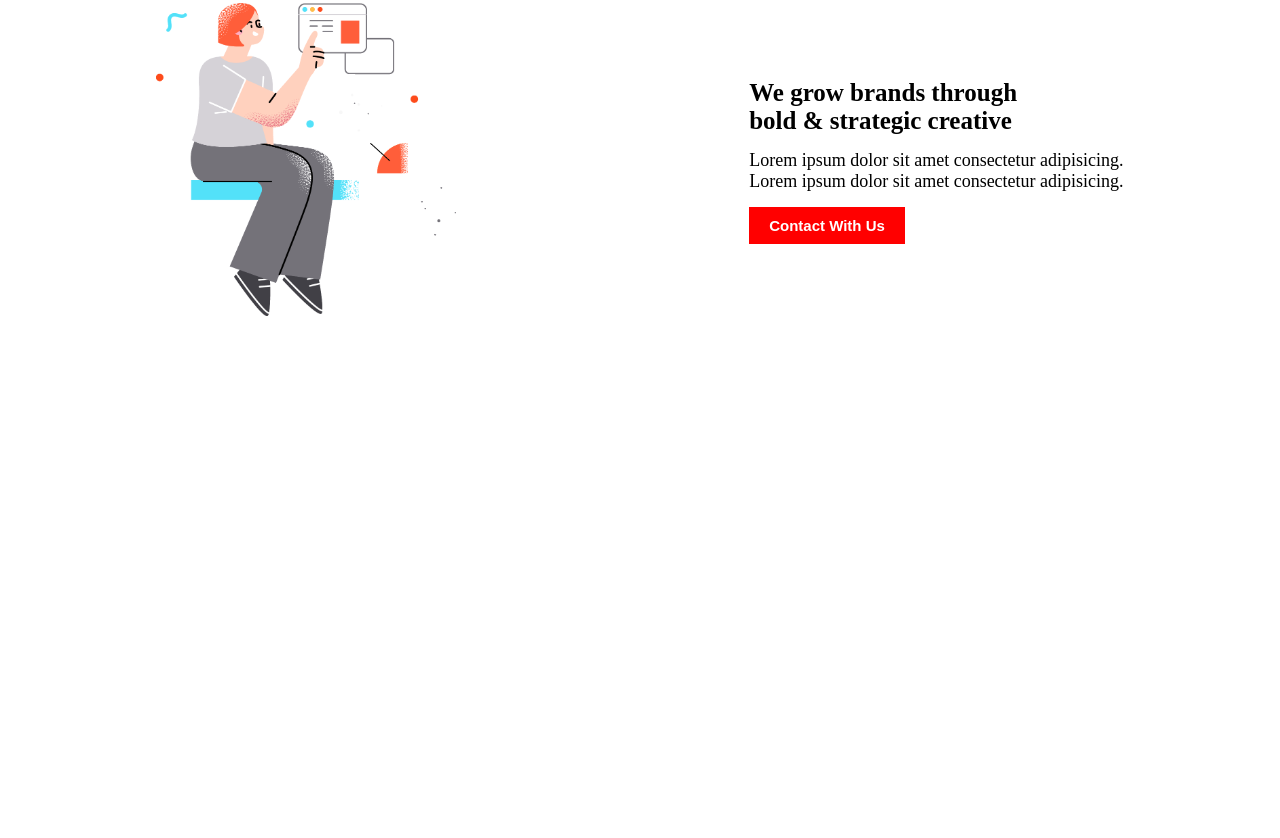
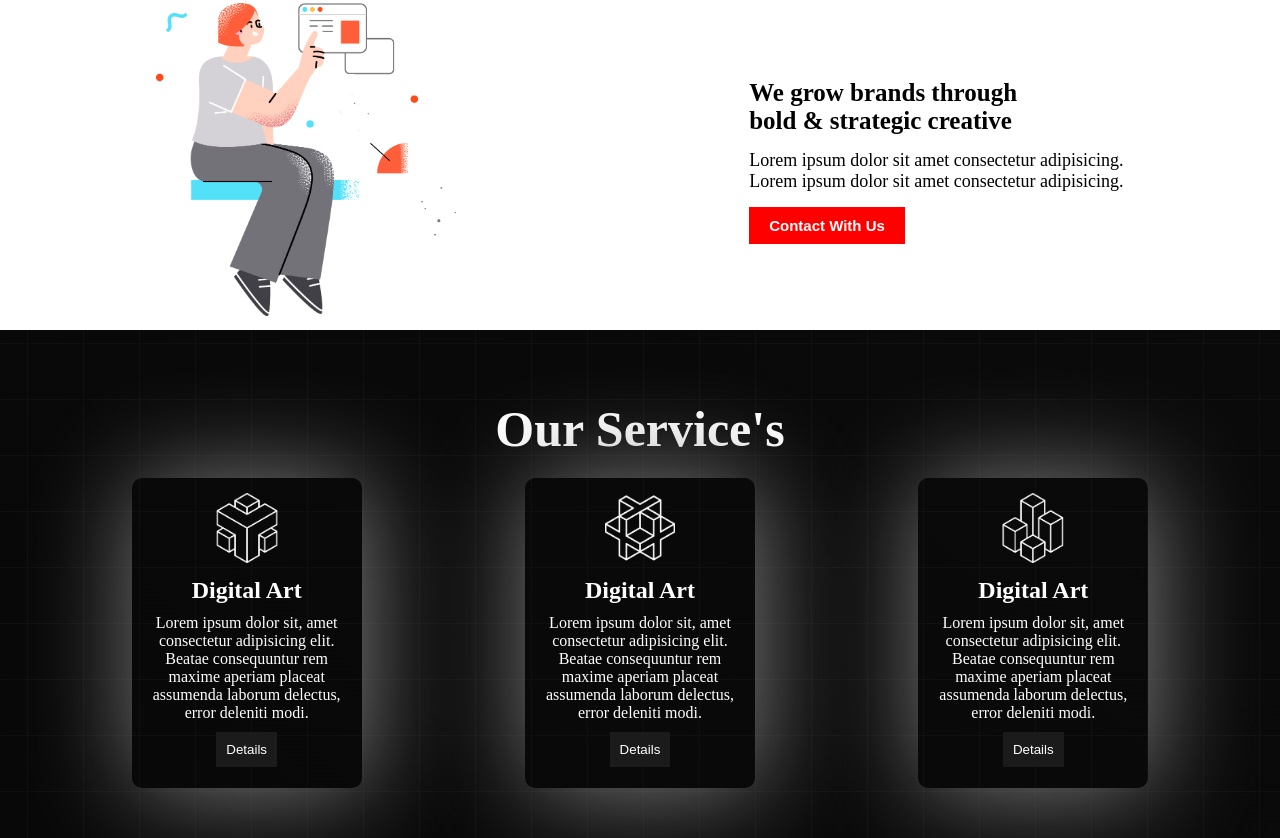
Before and after one commit to Mahbub2027/digital-product, a plain HTML site: page index.html in a window 1280 px wide. Shown: the part 953-1791 px from the top of the page. Before the commit the page ends 1283 px from the top, so only its background shows below. Drawn offline with Linux system fonts and the light colour scheme.

Commit message:
services section added

```diff
--- a/css/style.css
+++ b/css/style.css
@@ -87,3 +87,47 @@ font-size: 25px;
     font-weight: bold;
 
 }
+.box{
+    width: 200px;
+    height: 280px;
+    box-shadow: 4px 2px 105px gray;
+    /* background-color:#1c1b1b */
+    color: #ffffff;
+    padding: 15px;
+    text-align: center;
+    border-radius: 10px;
+}
+/* .service-head{
+    color: #fff;
+    margin-bottom: 20px;
+} */
+.btn-service{
+    background-color: #1c1b1b;
+}
+.icon{
+    width: 70px;
+    color: #2e2e2e;
+}
+.box-title{
+    padding: 10px;
+}
+.btn-service{
+    padding: 10px;
+    color: #ffffff;
+    background-color: #1c1b1b;
+    border: none;
+    margin-top: 10px;
+}
+.services-container{
+    background-image: url('../images/background.png'),
+    linear-gradient(45deg, rgb(8, 8, 8), rgb(10, 10, 10));
+    padding: 50px;
+    color: #ffffff;
+    flex-wrap: wrap;
+}
+.box-container{
+    display: flex;
+    justify-content: space-around;
+    margin-top: 20px;
+}
+/* footer section start */
--- a/index.html
+++ b/index.html
@@ -1,11 +1,13 @@
 <!DOCTYPE html>
 <html lang="en">
+
 <head>
     <meta charset="UTF-8">
     <meta name="viewport" content="width=device-width, initial-scale=1.0">
     <link rel="stylesheet" href="css/style.css">
     <title>Document</title>
 </head>
+
 <body>
     <header>
         <nav>
@@ -30,7 +32,8 @@
                 <div class="banner-text">
                     <h1 class="title">Better design for <br>
                         your digital products</h1>
-                    <p class="description">We are a creative studio specializing in UI/UX design, development and strategy.</p>
+                    <p class="description">We are a creative studio specializing in UI/UX design, development and
+                        strategy.</p>
                     <button class="banner-btn">Explore More</button>
                 </div>
                 <div class="banner-img">
@@ -58,11 +61,41 @@
         </section>
 
         <!-- Service section start......... -->
+        <section>
+            <div class="services-container">
+                <h1 class="abt-head service-head">Our Service's</h1>
+                <div class="box-container">
+                    <div class="box">
+                        <img class="icon" src="./icon/0.png" alt="icon">
+                        <h1 class="box-title">Digital Art</h1>
+                        <p>Lorem ipsum dolor sit, amet consectetur adipisicing elit. Beatae consequuntur rem maxime
+                            aperiam placeat assumenda laborum delectus, error deleniti modi.</p>
+                        <button class="btn-service">Details</button>
+                    </div>
 
+                    <div class="box">
+                        <img class="icon" src="./icon/1.png" alt="icon">
+                        <h1 class="box-title">Digital Art</h1>
+                        <p>Lorem ipsum dolor sit, amet consectetur adipisicing elit. Beatae consequuntur rem maxime
+                            aperiam placeat assumenda laborum delectus, error deleniti modi.</p>
+                        <button class="btn-service">Details</button>
+                    </div>
+
+                    <div class="box">
+                        <img class="icon" src="./icon/2.png" alt="icon">
+                        <h1 class="box-title">Digital Art</h1>
+                        <p>Lorem ipsum dolor sit, amet consectetur adipisicing elit. Beatae consequuntur rem maxime
+                            aperiam placeat assumenda laborum delectus, error deleniti modi.</p>
+                        <button class="btn-service">Details</button>
+                    </div>
+                </div>
+            </div>
+        </section>
     </main>
 
     <footer>
 
     </footer>
 </body>
+
 </html>
```
